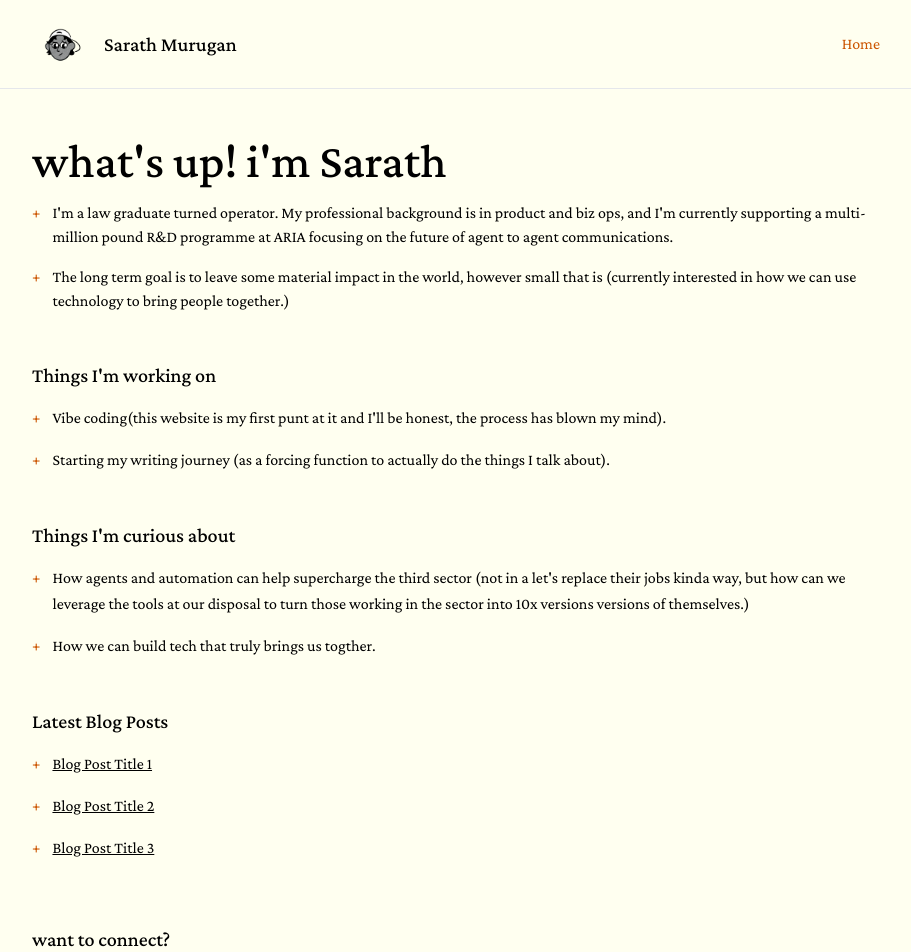
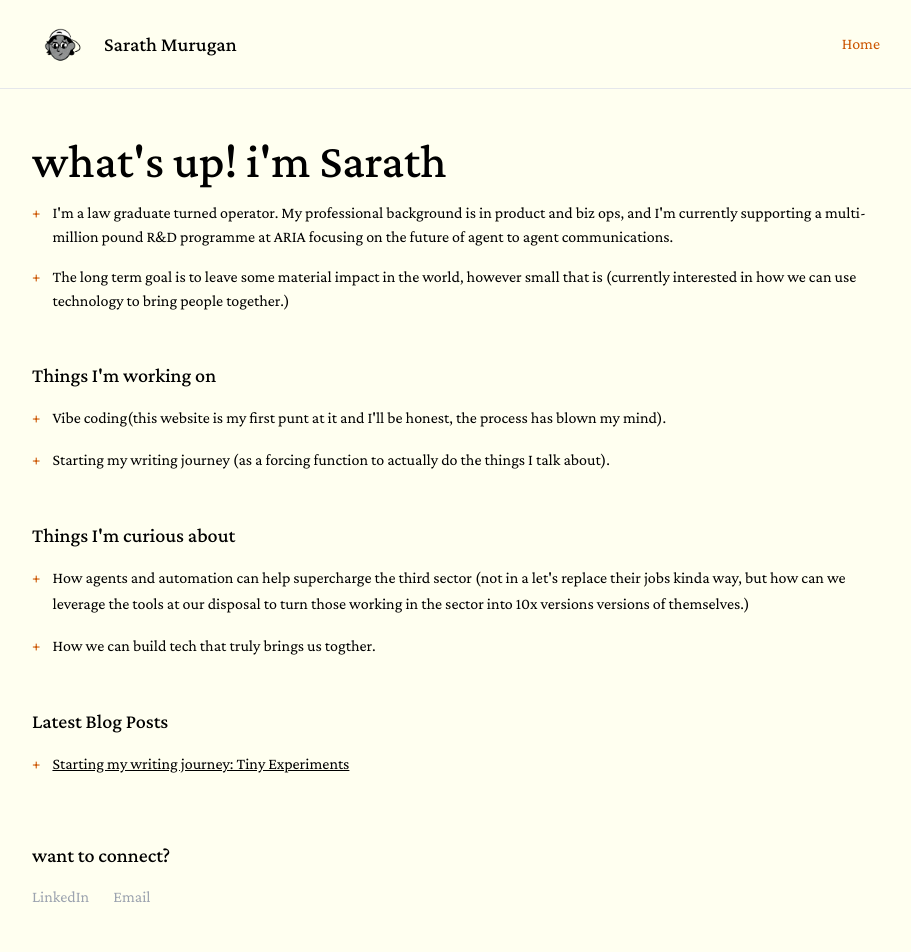
Before and after one commit to sarathmurugan/personal-website, a React (Vite) app in the folder my-portfolio/: page / in a window 1280 px wide. Shown: the top 952 px of the page, without its empty margins (184-1095 px from the left). Built offline with nearby package versions, Linux system fonts and the light colour scheme; a web font is replaced by a local one.

Commit message:
Add first blog post link

```diff
--- a/my-portfolio/src/pages/Home.jsx
+++ b/my-portfolio/src/pages/Home.jsx
@@ -68,42 +68,21 @@ const Home = () => {
 <div className="space-y-4 pt-4">
   <h2 className="text-xl font-medium">Latest Blog Posts</h2>
   <div className="text-black leading-relaxed space-y-4">
+
     <div className="flex gap-3 items-start">
       <span className="text-[#CC5500] font-medium shrink-0">+</span>
       <a
-                href="#"
+        href="https://jelly-planet-cc0.notion.site/Starting-my-writing-journey-Tiny-Experiments-2dd6ea14833980ef9451f70e6f414cd7"
         target="_blank"
         rel="noopener noreferrer"
         className="hover:text-[#CC5500] transition-colors underline"
       >
-                Blog Post Title 1
+        Starting my writing journey: Tiny Experiments
       </a>
     </div>
-            <div className="flex gap-3 items-start">
-              <span className="text-[#CC5500] font-medium shrink-0">+</span>
-              <a
-                href="#"
-                target="_blank"
-                rel="noopener noreferrer"
-                className="hover:text-[#CC5500] transition-colors underline"
-              >
-                Blog Post Title 2
-              </a>
-            </div>
-            <div className="flex gap-3 items-start">
-              <span className="text-[#CC5500] font-medium shrink-0">+</span>
-              <a
-                href="#"
-                target="_blank"
-                rel="noopener noreferrer"
-                className="hover:text-[#CC5500] transition-colors underline"
-              >
-                Blog Post Title 3
-              </a>
+
   </div>
 </div>
-        </div>
-
         <div className="space-y-4 pt-8">
           <h2 className="text-xl font-medium">want to connect?</h2>
           <div className="flex flex-wrap gap-6 text-gray-400">
```
Lines whose indentation alone changed are shown as unchanged.
